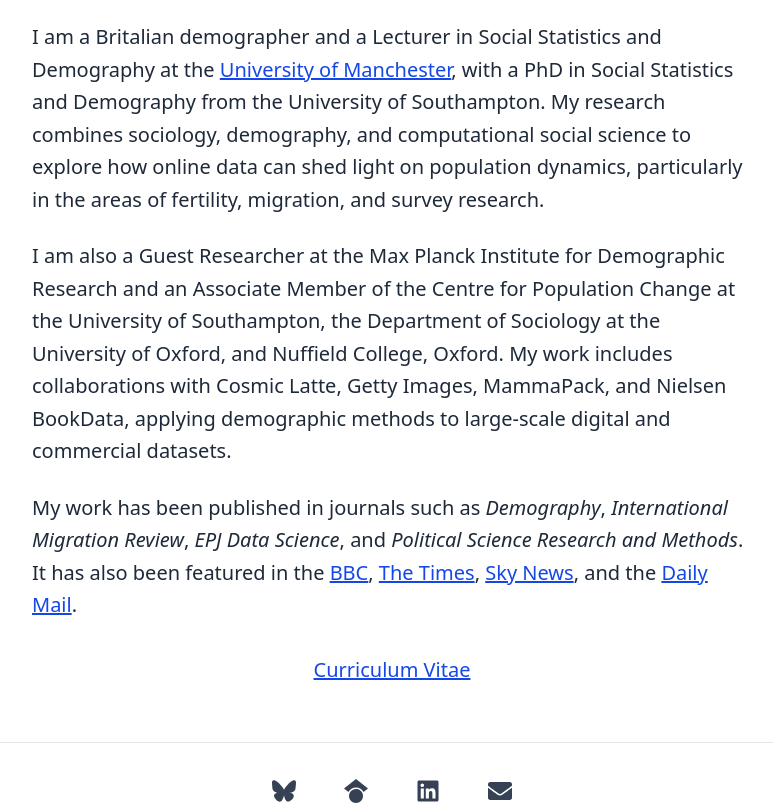
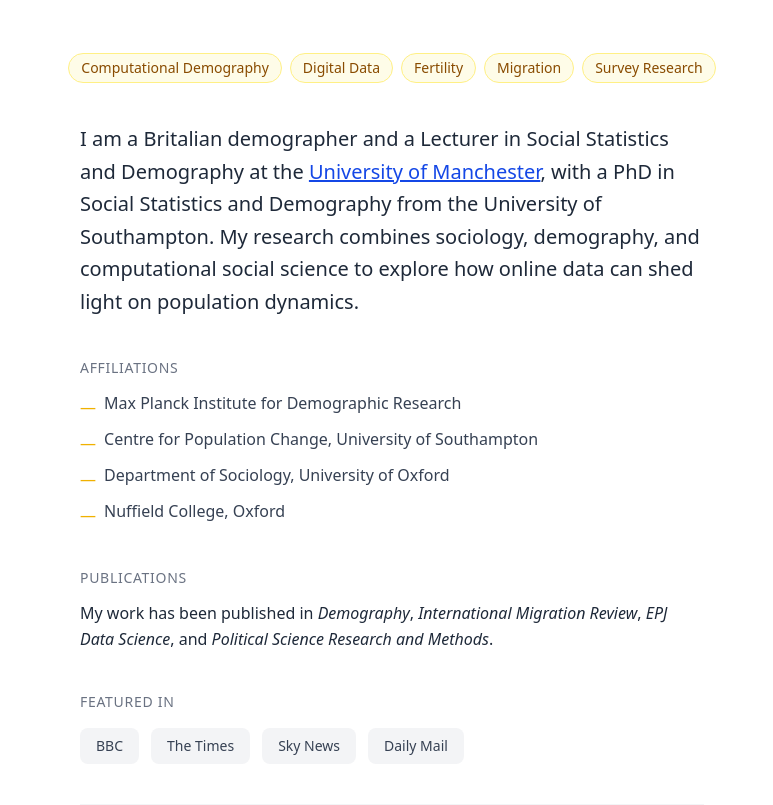
Before and after one commit to chiccorampazzo/website, a Next.js app: page / in a window 1280 px wide. Shown: the part 365-1170 px from the top of the page, without its empty margins (248-1021 px from the left). Built offline with nearby package versions, Linux system fonts and the light colour scheme.

Commit message:
feat: enhance homepage visual hierarchy and content structure
Add research tags, sectioned content, media badges, and improved CV link.

Co-authored-by: Pietro Rampazzo <4621567+peterampazzo@users.noreply.github.com>

```diff
--- a/app/components/avatar.tsx
+++ b/app/components/avatar.tsx
@@ -2,7 +2,7 @@ import Image from 'next/image'
 
 const Avatar = () => {
   return (
-    <div className="ring-2 ring-yellow-400 ring-offset-2 flex rounded-full w-fit mt-4">
+    <div className="ring-2 ring-yellow-400 ring-offset-4 flex rounded-full w-fit mt-6">
       <Image
         src="/assets/Francesco-Rampazzo.jpg"
         alt="Francesco Rampazzo"
--- a/app/page.tsx
+++ b/app/page.tsx
@@ -11,18 +11,55 @@ export const metadata: Metadata = {
 }
 
 export default function Home() {
+  const researchTopics = [
+    "Computational Demography",
+    "Digital Data",
+    "Fertility",
+    "Migration",
+    "Survey Research",
+  ]
+
+  const mediaFeatures = [
+    { name: "BBC", href: "https://www.bbc.co.uk/programmes/w3ct73rf" },
+    { name: "The Times", href: "https://www.thetimes.com/life-style/health-fitness/article/menstrual-cycle-app-track-women-mr7nqnsbn" },
+    { name: "Sky News", href: "https://tg24.sky.it/cronaca/2024/11/29/dati-app-mestruazioni" },
+    { name: "Daily Mail", href: "https://www.dailymail.co.uk/news/article-10186111/Number-EU-migrants-Britain-20-higher-official-data-claims-Oxford-study.html" },
+  ]
+
+  const affiliations = [
+    "Max Planck Institute for Demographic Research",
+    "Centre for Population Change, University of Southampton",
+    "Department of Sociology, University of Oxford",
+    "Nuffield College, Oxford",
+  ]
+
   return (
     <div className="flex flex-col items-center">
       <PersonSchema />
       <WebsiteSchema />
       <Avatar />
-      <h1 className="text-gray-900 font-semibold text-2xl sm:text-3xl text-center mt-2">
+      <h1 className="text-gray-900 font-semibold text-2xl sm:text-3xl text-center mt-4">
         Francesco Rampazzo
       </h1>
-      <p className="text-gray-500 mt-2 mb-8 text-sm sm:text-base uppercase tracking-widest text-center">
+      <p className="text-gray-500 mt-2 text-sm sm:text-base uppercase tracking-widest text-center">
         Demographer
       </p>
-      <div className="px-4 sm:px-6">
+
+      {/* Research Topics */}
+      <div className="flex flex-wrap justify-center gap-2 mt-6 px-4">
+        {researchTopics.map((topic) => (
+          <span
+            key={topic}
+            className="px-3 py-1 text-xs sm:text-sm bg-yellow-50 text-yellow-800 rounded-full border border-yellow-200"
+          >
+            {topic}
+          </span>
+        ))}
+      </div>
+
+      <div className="px-4 sm:px-6 mt-10 max-w-2xl">
+        {/* About */}
+        <section className="mb-10">
           <p>
             I am a Britalian demographer and a Lecturer in Social Statistics and
             Demography at the{" "}
@@ -36,66 +73,63 @@ export default function Home() {
             , with a PhD in Social Statistics and Demography from the University
             of Southampton. My research combines sociology, demography, and
             computational social science to explore how online data can shed light
-          on population dynamics, particularly in the areas of fertility,
-          migration, and survey research.
+            on population dynamics.
           </p>
+        </section>
 
-        <p>
-          I am also a Guest Researcher at the Max Planck Institute for
-          Demographic Research and an Associate Member of the Centre for
-          Population Change at the University of Southampton, the Department of
-          Sociology at the University of Oxford, and Nuffield College, Oxford.
-          My work includes collaborations with Cosmic Latte, Getty Images,
-          MammaPack, and Nielsen BookData, applying demographic methods to
-          large-scale digital and commercial datasets.
+        {/* Affiliations */}
+        <section className="mb-10">
+          <h2 className="text-sm uppercase tracking-wider text-gray-500 mb-3 font-medium">Affiliations</h2>
+          <ul className="space-y-1.5 text-gray-700 text-sm sm:text-base list-none ml-0">
+            {affiliations.map((affiliation) => (
+              <li key={affiliation} className="flex items-start gap-2">
+                <span className="text-yellow-500 mt-1">—</span>
+                <span>{affiliation}</span>
+              </li>
+            ))}
+          </ul>
+        </section>
+
+        {/* Publications */}
+        <section className="mb-10">
+          <h2 className="text-sm uppercase tracking-wider text-gray-500 mb-3 font-medium">Publications</h2>
+          <p className="text-sm sm:text-base">
+            My work has been published in{" "}
+            <i>Demography</i>, <i>International Migration Review</i>,{" "}
+            <i>EPJ Data Science</i>, and <i>Political Science Research and Methods</i>.
           </p>
+        </section>
 
-        <p>
-          My work has been published in journals such as <i>Demography</i>,{" "}
-          <i>International Migration Review</i>, <i>EPJ Data Science</i>, and{" "}
-          <i>Political Science Research and Methods</i>. It has also been
-          featured in the{" "}
+        {/* Media Features */}
+        <section className="mb-10">
+          <h2 className="text-sm uppercase tracking-wider text-gray-500 mb-4 font-medium">Featured In</h2>
+          <div className="flex flex-wrap gap-3">
+            {mediaFeatures.map((media) => (
               <a
-            href="https://www.bbc.co.uk/programmes/w3ct73rf"
+                key={media.name}
+                href={media.href}
                 rel="noopener noreferrer"
                 target="_blank"
+                className="px-4 py-2 text-sm font-medium bg-gray-100 text-gray-700 rounded-lg hover:bg-gray-200 transition-colors no-underline focus:outline-none focus:ring-2 focus:ring-offset-2 focus:ring-gray-400"
               >
-            BBC
+                {media.name}
               </a>
-          ,{" "}
-          <a
-            href="https://www.thetimes.com/life-style/health-fitness/article/menstrual-cycle-app-track-women-mr7nqnsbn"
-            rel="noopener noreferrer"
-            target="_blank"
-          >
-            The Times
-          </a>
-          ,{" "}
-          <a
-            href="https://tg24.sky.it/cronaca/2024/11/29/dati-app-mestruazioni"
-            rel="noopener noreferrer"
-            target="_blank"
-          >
-            Sky News
-          </a>
-          , and the{" "}
-          <a
-            href="https://www.dailymail.co.uk/news/article-10186111/Number-EU-migrants-Britain-20-higher-official-data-claims-Oxford-study.html"
-            rel="noopener noreferrer"
-            target="_blank"
-          >
-            Daily Mail
-          </a>
-          .
-        </p>
+            ))}
+          </div>
+        </section>
 
-        <p className="text-center mt-8">
+        {/* CV Link */}
+        <div className="text-center pt-4 pb-8 border-t border-gray-100">
           <Link
             href="/assets/Francesco-Rampazzo-CV.pdf"
+            className="inline-flex items-center gap-2 text-gray-700 hover:text-gray-900 font-medium no-underline transition-colors"
           >
-            Curriculum Vitae
+            <span>Download CV</span>
+            <svg className="w-4 h-4" fill="none" stroke="currentColor" viewBox="0 0 24 24">
+              <path strokeLinecap="round" strokeLinejoin="round" strokeWidth={2} d="M12 10v6m0 0l-3-3m3 3l3-3m2 8H7a2 2 0 01-2-2V5a2 2 0 012-2h5.586a1 1 0 01.707.293l5.414 5.414a1 1 0 01.293.707V19a2 2 0 01-2 2z" />
+            </svg>
           </Link>
-        </p>
+        </div>
       </div>
     </div>
   )
```
Lines whose indentation alone changed are shown as unchanged.
